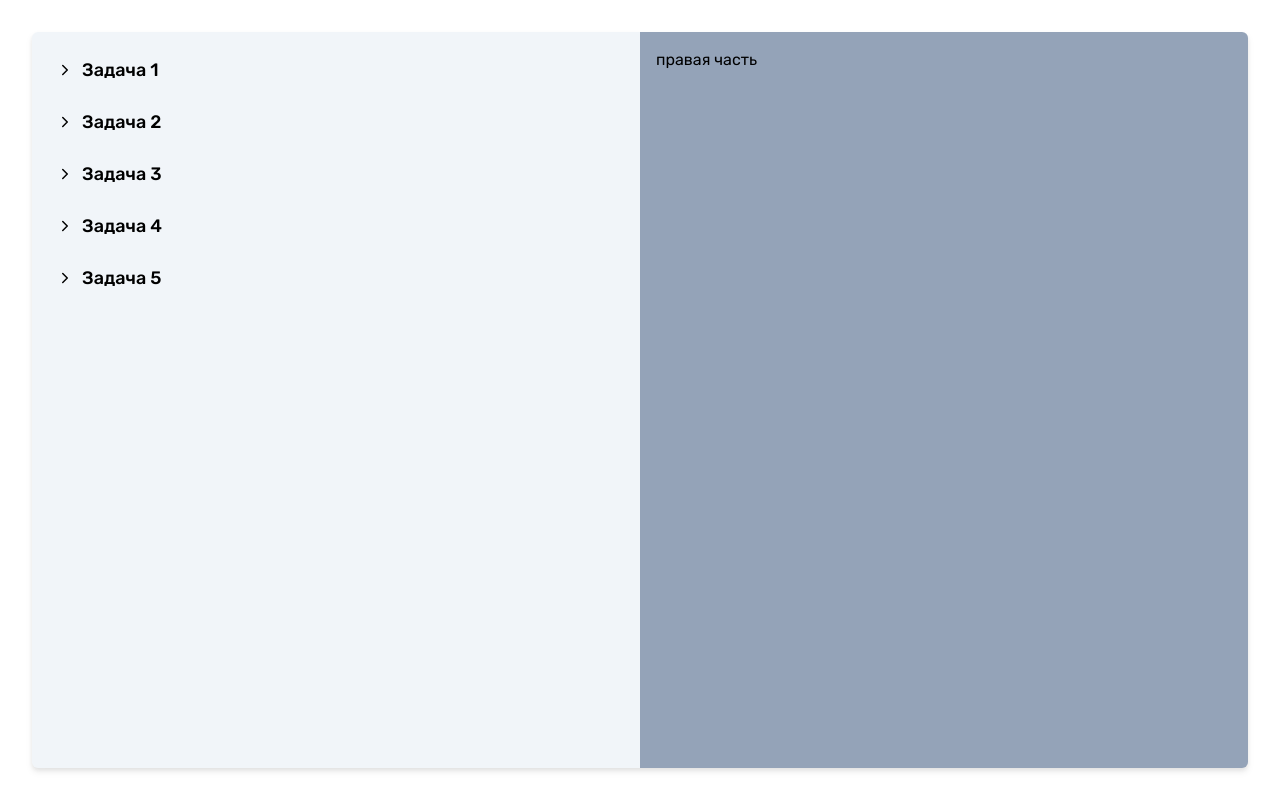
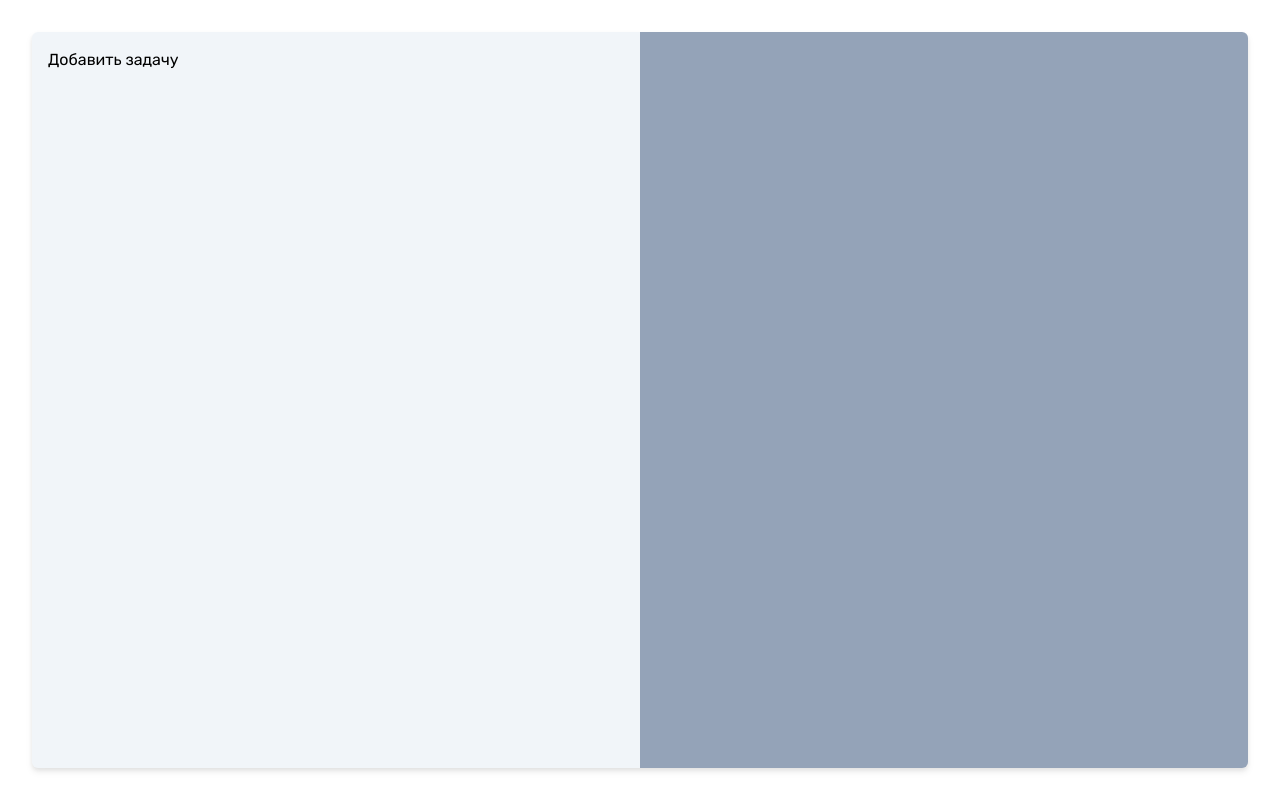
Before and after one commit to boevDev/apricode-test, a React (Vite) app: page / in a window 1280 px wide. Built offline with nearby package versions, Linux system fonts and the light colour scheme.

Commit message:
add modal

```diff
--- a/src/App.tsx
+++ b/src/App.tsx
@@ -1,25 +1,42 @@
+import { observer } from 'mobx-react-lite';
 import './App.css';
-import { Task, TasksList } from './components';
+import { AddTaskModal, Task, TasksList } from './components';
+import taskList, { TaskType } from './store/task-list';
+import { useState } from 'react';
 
-function App() {
+const showDescription = (): TaskType | undefined => {
+  return taskList.list.find(
+    (item: TaskType) => item.id === taskList.showDescription
+  );
+};
+
+const App = observer(() => {
+  const [isOpen, setIsOpen] = useState(false);
+
   return (
     <div className='font-rubik p-8 bg-white h-screen'>
       <div className='flex flex-row rounded-md drop-shadow-md h-full'>
-        <div className='flex-1 rounded-s-md bg-slate-100 h-full p-4'>
-          <TasksList>
-            <Task>Задача 1</Task>
-            <Task>Задача 2</Task>
-            <Task>Задача 3</Task>
-            <Task>Задача 4</Task>
-            <Task>Задача 5</Task>
-          </TasksList>
+        <div className='flex-1 rounded-s-md bg-slate-100 h-full p-4 overflow-scroll'>
+          {taskList.list.length <= 0 ? null : (
+            <TasksList>
+              {taskList.list.map((item: TaskType) => (
+                <Task id={item.id} key={item.id}>
+                  {item.title}
+                </Task>
+              ))}
+            </TasksList>
+          )}
+
+          <button onClick={() => setIsOpen(true)}>Добавить задачу</button>
         </div>
         <div className='flex flex-1 flex-col bg-slate-400 rounded-e-md h-full p-4'>
-          правая часть
+          {showDescription()?.description}
         </div>
       </div>
+      <AddTaskModal isOpen={isOpen} onClose={() => setIsOpen(false)} />
+      <div id='modal'></div>
     </div>
   );
-}
+});
 
 export default App;
--- /dev/null
+++ b/src/components/add-task-modal/add-task-modal.tsx
@@ -0,0 +1,46 @@
+import React from 'react';
+import { X } from 'lucide-react';
+import { createPortal } from 'react-dom';
+
+interface Props {
+  isOpen: boolean;
+  onClose: () => void;
+}
+
+export const AddTaskModal: React.FC<Props> = ({ isOpen = false, onClose }) => {
+  const handleClick = (e: React.MouseEvent) => {
+    const inModal = (e.target as HTMLElement).closest('[data-id=modal]');
+    if (inModal) return;
+    onClose();
+  };
+
+  if (!isOpen) {
+    return null;
+  }
+
+  const modal = (
+    <div
+      onClick={handleClick}
+      className='fixed inset-0 backdrop-blur py-10 bg-slate-900/60 overflow-y-auto flex'
+    >
+      <div
+        data-id='modal'
+        className='bg-white rounded-md m-auto min-h-[320px] h-fit w-full max-w-[640px] relative p-6'
+      >
+        <button
+          onClick={onClose}
+          className='w-8 h-8 rounded-md flex justify-center items-center
+         bg-white/10 hover:bg-white/40 transition-colors
+         absolute top-0 left-[calc(100%+12px)]'
+        >
+          <X size={20} color='white' />
+        </button>
+      </div>
+    </div>
+  );
+
+  return createPortal(
+    modal,
+    document.getElementById('modal') as HTMLDivElement
+  );
+};
--- a/src/components/index.ts
+++ b/src/components/index.ts
@@ -1,2 +1,3 @@
 export { Task } from './task/task';
 export { TasksList } from './tasks-list/tasks-list';
+export { AddTaskModal } from './add-task-modal/add-task-modal';
--- a/src/components/task/task.tsx
+++ b/src/components/task/task.tsx
@@ -1,14 +1,19 @@
 import { ChevronRight, X } from 'lucide-react';
 import React from 'react';
 import style from './style.module.scss';
+import taskList from '../../store/task-list';
 
 interface Props {
+  id?: number;
   children?: string;
 }
 
-export const Task: React.FC<Props> = ({ children }) => {
+export const Task: React.FC<Props> = ({ children, id }) => {
   return (
-    <li
+    <button
+      onClick={() => {
+        taskList.setShowDescription(id);
+      }}
       className={`font-medium text-lg flex flex-row gap-2 justify-between items-center w-full hover:bg-slate-200 rounded-md p-2 cursor-pointer ease-out duration-75 ${style.container}`}
     >
       <div className='flex flex-row gap-2 items-center'>
@@ -20,6 +25,6 @@ export const Task: React.FC<Props> = ({ children }) => {
       >
         <X size={18} />
       </button>
-    </li>
+    </button>
   );
 };
--- a/src/components/tasks-list/tasks-list.tsx
+++ b/src/components/tasks-list/tasks-list.tsx
@@ -5,5 +5,5 @@ interface Props {
 }
 
 export const TasksList: React.FC<Props> = ({ children }) => {
-  return <ul className='flex flex-col gap-2'>{children}</ul>;
+  return <ul className='flex flex-col gap-1'>{children}</ul>;
 };
--- a/src/store/task-list.ts
+++ b/src/store/task-list.ts
@@ -1,11 +1,30 @@
 import { makeAutoObservable } from 'mobx';
 
+export interface TaskType {
+  id?: number;
+  title?: string;
+  description?: string;
+}
+
 class TaskList {
-  list = [];
+  list: object[] = [];
+  showDescription?: number = undefined;
 
   constructor() {
     makeAutoObservable(this);
   }
+
+  addTask(task: TaskType) {
+    this.list.push({
+      id: this.list.length + 1,
+      title: task.title,
+      description: task.description,
+    });
+  }
+
+  setShowDescription(id?: number) {
+    this.showDescription = id;
+  }
 }
 
 export default new TaskList();
```
